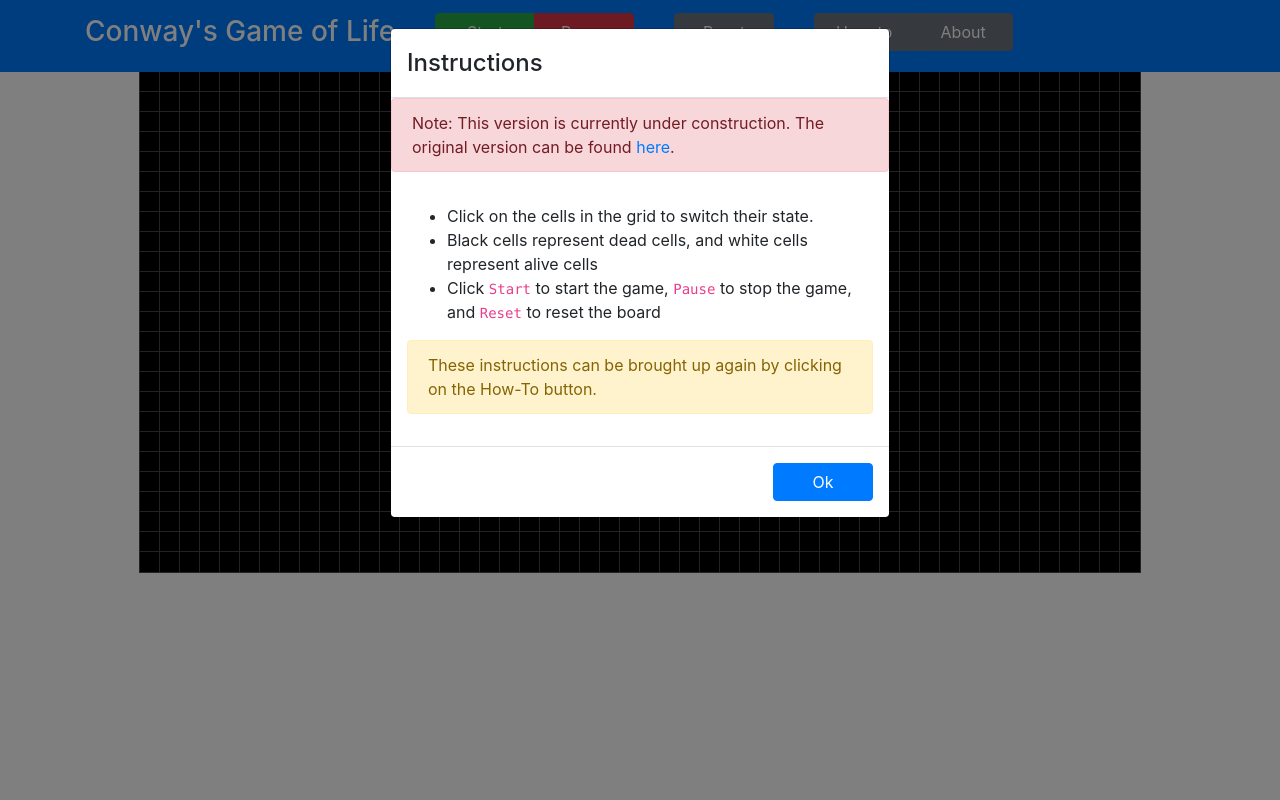
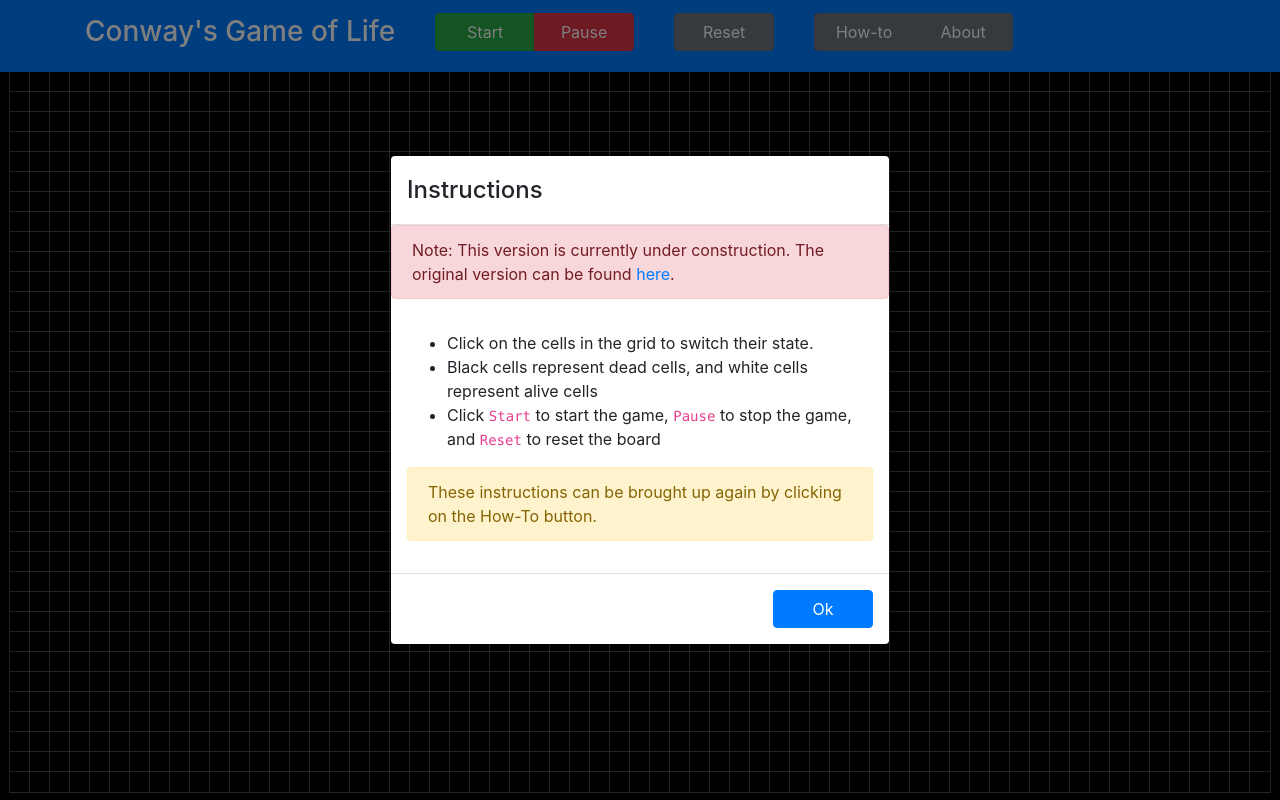
Before and after one commit to robertpsoane/game-of-life, a React (Create React App) app: page / in a window 1280 px wide. Built offline with nearby package versions, Linux system fonts and the light colour scheme.

Commit message:
Added full grid

```diff
--- a/package.json
+++ b/package.json
@@ -1,6 +1,6 @@
 {
   "name": "game-of-life",
-  "version": "2.0.1",
+  "version": "2.1.1",
   "private": false,
   "homepage": "https://robertpsoane.github.io/game-of-life",
   "dependencies": {
@@ -8,6 +8,7 @@
     "@testing-library/react": "^11.1.0",
     "@testing-library/user-event": "^12.1.10",
     "bootstrap": "^4.6.0",
+    "jquery": "^3.5.1",
     "react": "^17.0.1",
     "react-bootstrap": "^1.5.0",
     "react-dom": "^17.0.1",
--- a/public/index.html
+++ b/public/index.html
@@ -26,7 +26,7 @@
     -->
     <title>Conway's Game of Life</title>
   </head>
-  <body>
+  <body style="background-color: black">
     <noscript>You need to enable JavaScript to run this app.</noscript>
     <div id="root"></div>
     <!--
--- a/src/components/controls/about.jsx
+++ b/src/components/controls/about.jsx
@@ -8,7 +8,7 @@
     const show = this.props.show;
     const hide = this.props.hide;
     return (
-      <Modal show={show} onHide={hide}>
+      <Modal show={show} onHide={hide} centered>
         <Modal.Header>
           <Modal.Title>About</Modal.Title>
         </Modal.Header>
--- a/src/components/controls/controls.jsx
+++ b/src/components/controls/controls.jsx
@@ -21,7 +21,7 @@
           <li
             type="button"
             class="btn btn-danger"
-            style={{ width: 100 }}
+            style={{ width: 100, backgroundColor: "dark-red" }}
             onClick={this.props.pause}
           >
             Pause
--- a/src/components/controls/instructions.jsx
+++ b/src/components/controls/instructions.jsx
@@ -8,7 +8,7 @@
     const show = this.props.show;
     const hide = this.props.hide;
     return (
-      <Modal show={show} onHide={hide}>
+      <Modal show={show} onHide={hide} centered>
         <Modal.Header>
           <Modal.Title>Instructions</Modal.Title>
         </Modal.Header>
--- a/src/components/controls/navbar.jsx
+++ b/src/components/controls/navbar.jsx
@@ -25,7 +25,7 @@
   render() {
     return (
       <div>
-        <nav class="navbar navbar-expand-lg navbar-dark bg-primary">
+        <nav id="navBar" class="navbar  navbar-dark bg-primary">
           <div class="container-md">
             <div class="navbar-brand">
               <h3 style={{ display: "inline" }}>Conway's Game of Life</h3>
--- a/src/components/gameOfLife.css
+++ b/src/components/gameOfLife.css
@@ -7,6 +7,8 @@
 .cellrow {
   display: inherit;
   height: 20px;
+  margin: 0;
+  padding: 0;
 }
 
 .mini-margin {
--- a/src/components/gameOfLife.jsx
+++ b/src/components/gameOfLife.jsx
@@ -2,9 +2,9 @@
 import Cell from "./cell/cell";
 import Navbar from "./controls/navbar";
 import "./gameOfLife.css";
+import $ from "jquery";
 
-const WIDTH = 50;
-const HEIGHT = 25;
+const GRIDSIZE = 20;
 
 class GameOfLife extends Component {
   /** Main entry point to the app. */
@@ -28,10 +28,26 @@
     ],
   };
 
+  getWidthHeight() {
+    let height;
+    let width;
+    const navHeight = $("#navBar").height();
+    const docHeight = Math.max($(document).height(), $(window).height());
+
+    height = Math.floor((docHeight - navHeight) / GRIDSIZE) - 1;
+
+    width =
+      Math.floor(Math.max($(document).width(), $(window).width()) / GRIDSIZE) -
+      1;
+
+    return [width, height];
+  }
+
   componentDidMount() {
     /** Runs on load.  Creates grid and sets initial states.  Also used for
      * resetting app  */
-    const grid = this.makeGrid(WIDTH, HEIGHT);
+    const dims = this.getWidthHeight();
+    const grid = this.makeGrid(dims[0], dims[1]);
     this.setState({ grid: grid, mouseDown: false, running: false });
   }
 
@@ -99,13 +115,14 @@
     /** Counts number of direct neighbours to a cell that are alive on
      * a given grid.  Uses neighbours vector to store al permutations
      */
+    const dims = this.getWidthHeight();
     const neighbours = this.state.neighbours;
     let count = 0;
     for (let i = 0; i < 8; i++) {
       const neighbour = neighbours[i];
       const rown = row + neighbour[0];
       const coln = col + neighbour[1];
-      if (rown > 0 && coln > 0 && rown < HEIGHT && coln < WIDTH) {
+      if (rown > 0 && coln > 0 && rown < dims[1] && coln < dims[0]) {
         if (grid[rown][coln][0] === 1) {
           count++;
         }
@@ -124,13 +141,13 @@
     if (!this.state.running) {
       return;
     }
-    console.log("RUNNING");
+    const dims = this.getWidthHeight();
     let oldGrid = this.state.grid;
     let newGrid = [];
 
-    for (let row = 0; row < HEIGHT; row++) {
+    for (let row = 0; row < dims[1]; row++) {
       let newRow = [];
-      for (let col = 0; col < WIDTH; col++) {
+      for (let col = 0; col < dims[0]; col++) {
         if (oldGrid[row][col][0] === 0) {
           if (this.countLivingNeighbours(oldGrid, row, col) === 3) {
             newRow.push([1]);
```
Also changed, not shown: 1 other file (tests, documents, lock files or other folders).
